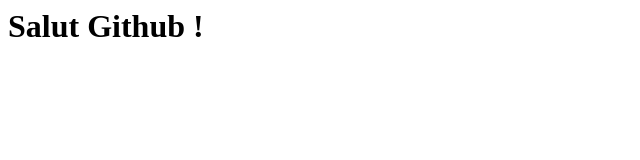
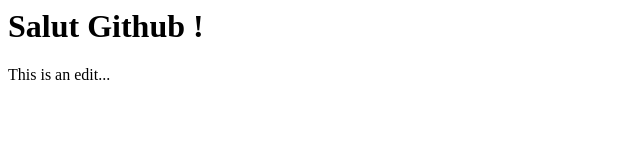
Before and after one commit to JM-UL/UEL106, a plain HTML site: page index.html in a window 1280 px wide. Shown: the full height of the page, 0-640 px from the left. Drawn offline with Linux system fonts and the light colour scheme.

Commit message:
added some stuff

```diff
--- a/index.html
+++ b/index.html
@@ -4,5 +4,6 @@
   <head>
   <body>
     <h1>Salut Github !</h1>
+    <p>This is an edit...</p>
   <body>
 </html>
```
